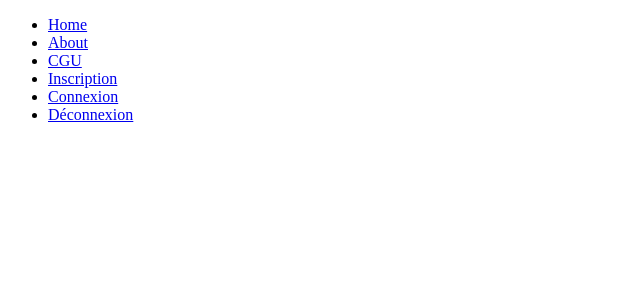
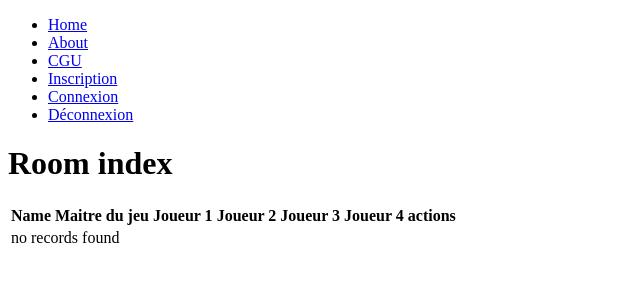
Before and after one commit to Shiakan/Wordsmith, a Symfony app: template symfony/templates/room/index.html.twig in a window 1280 px wide. Shown: the top 300 px of the page, without its empty margins (0-640 px from the left). Run offline with Twig, Linux system fonts and the light colour scheme; the template is opened without the code that fills it, so the values that code supplies are empty; some libraries are stand-ins or nearby versions.

Commit message:
CRUD et conditions d'affichage

```diff
--- a/symfony/templates/base.html.twig
+++ b/symfony/templates/base.html.twig
@@ -3,7 +3,10 @@
     <head>
         <meta charset="UTF-8">
         <title>{% block title %}Welcome!{% endblock %}</title>
-        {% block stylesheets %}{% endblock %}
+        {% block stylesheets %}
+        <link rel="stylesheet" href="https://use.fontawesome.com/releases/v5.2.0/css/all.css" integrity="sha384-hWVjflwFxL6sNzntih27bfxkr27PmbbK/iSvJ+a4+0owXq79v+lsFkW54bOGbiDQ"
+            crossorigin="anonymous">
+        {% endblock %}
     </head>
 
     <body>
--- /dev/null
+++ b/symfony/templates/room/_delete_form.html.twig
@@ -0,0 +1,5 @@
+<form method="post" action="{{ path('room_delete', {'id': room.id}) }}" onsubmit="return confirm('Are you sure you want to delete this item?');">
+    <input type="hidden" name="_method" value="DELETE">
+    <input type="hidden" name="_token" value="{{ csrf_token('delete' ~ room.id) }}">
+    <button class="btn">Delete</button>
+</form>
--- /dev/null
+++ b/symfony/templates/room/_form.html.twig
@@ -0,0 +1,4 @@
+{{ form_start(form) }}
+    {{ form_widget(form) }}
+    <button class="btn">{{ button_label|default('Save') }}</button>
+{{ form_end(form) }}
--- a/symfony/templates/room/index.html.twig
+++ b/symfony/templates/room/index.html.twig
@@ -1,15 +1,44 @@
 {% extends 'base.html.twig' %}
 
+{% block title %}Room index{% endblock %}
 
 {% block body %}
-<div>
-    {% for room in rooms %}
-        <h2> {{ room.name}} </h2>
-        <p>Maitre du jeu :{{room.dungeonmaster}}</p>
-        <p>Liste des joueurs invité dans la partie:</p>
-        <ul>
-        </ul>
-    {% endfor %}
+    <h1>Room index</h1>
 
-</div>
+    <table class="table">
+        <thead>
+            <tr>
+                <th>Name</th>
+                <th>Maitre du jeu</th>
+                <th>Joueur 1</th>
+                <th>Joueur 2</th>
+                <th>Joueur 3</th>
+                <th>Joueur 4</th>
+                <th>actions</th>
+
+            </tr>
+        </thead>
+        <tbody>
+        {% for room in rooms %}
+            <tr>
+                <td>{{ room.name }}</td>
+                <td><a>{{room.dungeonmaster.username}}</a></td>
+                <td><a>{{ room.playerOne }}</a></td>
+                <td><a>{{ room.playerTwo }}</a></td>
+                <td><a>{{ room.playerThree }}</a></td>
+                <td><a>{{ room.playerFour }}</a></td>
+                {% if room.dungeonmaster.username == app.user.username %}
+                <td><a href="{{ path('room_edit', {'id': room.id}) }}"><i class="far fa-edit"></i></a></td>
+                {% endif %}
+            </tr>
+        {% else %}
+            <tr>
+                <td colspan="4">no records found</td>
+            </tr>
+        {% endfor %}
+        </tbody>
+    </table>
+{% if is_granted('IS_AUTHENTICATED_FULLY') %}
+<a href="{{ path('room_new') }}">Create new</a>
+{% endif %}
 {% endblock %}
```
Also changed, not shown: symfony/src/Controller/RoomController.php (+67 -18 lines), symfony/src/Form/RoomType.php (+7 -2 lines), symfony/templates/room/edit.html.twig (added, +13 -0 lines), symfony/templates/room/new.html.twig (added, +11 -0 lines).
